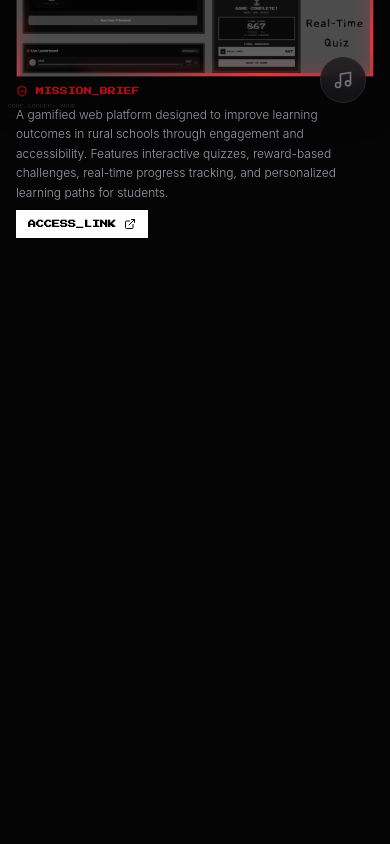
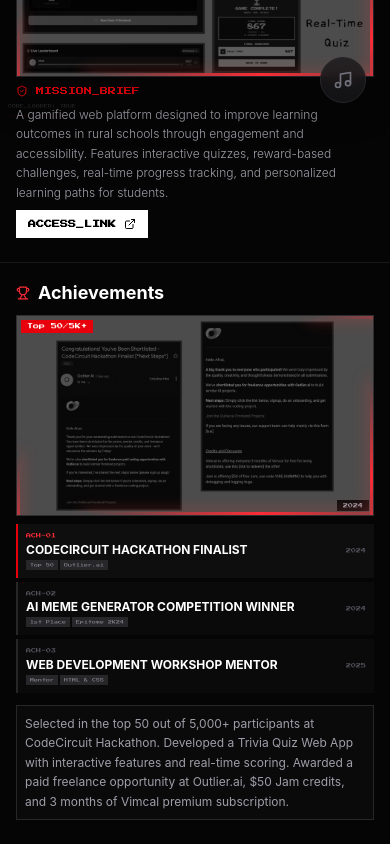
Before and after one commit to Afzal74/Afzal-Basheer, a Next.js app: page / in a window 390 px wide. Shown: the part 717-1561 px from the top of the page. Built offline with nearby package versions, Linux system fonts and the light colour scheme.

Commit message:
fixed achievements

```diff
--- a/app/page.jsx
+++ b/app/page.jsx
@@ -1,6 +1,6 @@
 "use client";
 
-import { useState, useEffect } from "react";
+import { useState, useEffect, useRef } from "react";
 import { gsap } from "gsap";
 import Hero from "@/components/Hero";
 import LogoShowcase from "@/components/LogoShowcase";
@@ -57,15 +57,51 @@
 
 export default function Home() {
   const [activeAchievement, setActiveAchievement] = useState(0);
-  const [hasAnimated, setHasAnimated] = useState(false);
   const [carouselIndex, setCarouselIndex] = useState(0);
   const [imageClicked, setImageClicked] = useState(false);
+  const [mounted, setMounted] = useState(false);
+  const achievementsRef = useRef(null);
 
   useEffect(() => {
-    // Check if animations already played
-    const animated = sessionStorage.getItem("heroAnimated");
-    setHasAnimated(!!animated);
+    setMounted(true);
   }, []);
+
+  // Animate achievements section on mobile
+  useEffect(() => {
+    if (!mounted) return;
+
+    const hasAnimated = sessionStorage.getItem("heroAnimated");
+
+    if (hasAnimated) {
+      // Already animated, show immediately
+      if (achievementsRef.current) {
+        achievementsRef.current.style.opacity = '1';
+      }
+      return;
+    }
+
+    const timer = setTimeout(() => {
+      if (achievementsRef.current) {
+        gsap.fromTo(
+          achievementsRef.current,
+          { opacity: 0, y: 30 },
+          { opacity: 1, y: 0, duration: 1, ease: "power3.out" }
+        );
+      }
+    }, 3500);
+
+    const fallbackTimer = setTimeout(() => {
+      if (achievementsRef.current) {
+        achievementsRef.current.style.opacity = '1';
+        achievementsRef.current.style.transform = 'translateY(0)';
+      }
+    }, 5000);
+
+    return () => {
+      clearTimeout(timer);
+      clearTimeout(fallbackTimer);
+    };
+  }, [mounted]);
 
   // Carousel effect for achievements with carousel images
   useEffect(() => {
@@ -89,8 +125,8 @@
     return () => window.removeEventListener('scroll', handleScroll);
   }, []);
 
+  // Red border animation
   useEffect(() => {
-    // Red border animation
     gsap.to('.home-achievement-border-top', {
       left: '100%',
       duration: 3,
@@ -127,7 +163,11 @@
       <HomeProjects />
 
       {/* Achievements section - only visible on mobile */}
-      <div className="block md:hidden px-4 pt-4 pb-6 relative z-10 border-t border-zinc-900" style={{opacity: hasAnimated ? 1 : 0, animation: hasAnimated ? 'none' : `fadeIn 1s ease-out 4s forwards`}}>
+      <div
+        ref={achievementsRef}
+        className="block md:hidden px-4 pt-4 pb-6 relative z-10 border-t border-zinc-900"
+        style={{ opacity: 0 }}
+      >
         <div className="mb-2 flex items-center gap-2">
           <Trophy size={14} className="text-red-500" />
           <h2 style={appleFont} className="text-lg font-bold text-white">
```
